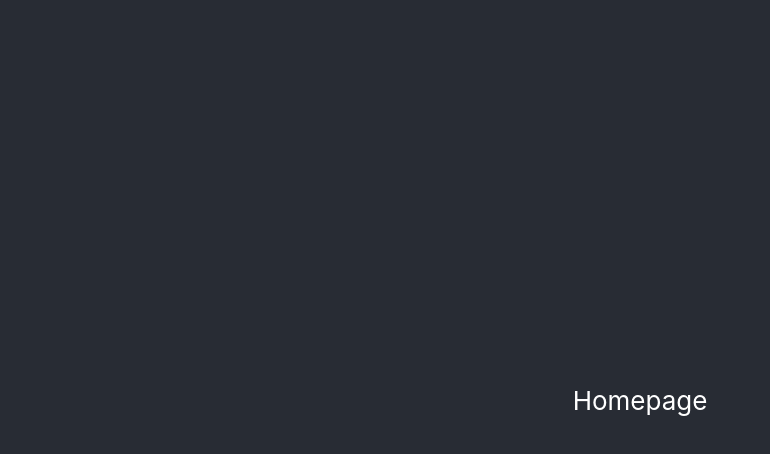
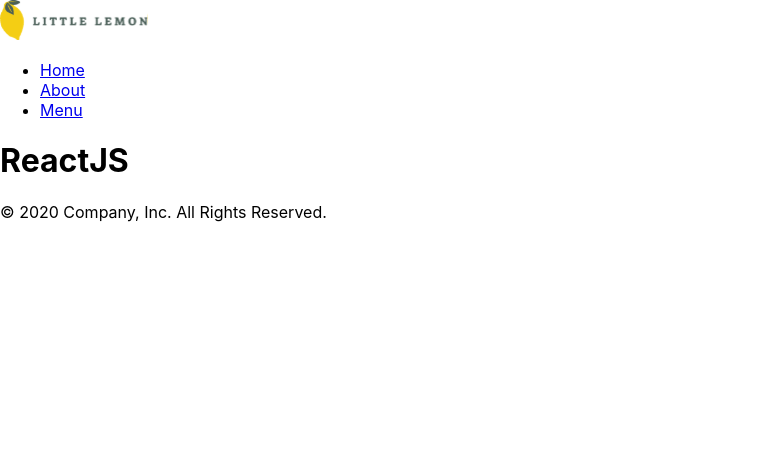
Before and after one commit to kegadev/ml-capstone, a React (Create React App) app: page / in a window 1280 px wide. Shown: the top 454 px of the page, without its empty margins (0-770 px from the left). Built offline with nearby package versions, Linux system fonts and the light colour scheme.

Commit message:
feat: basic Tag structure

```diff
--- a/src/App.js
+++ b/src/App.js
@@ -1,10 +1,16 @@
-import "./App.css";
+// import "./App.css";
+
+import Header from "./components/Header";
+import Main from "./components/Main";
+import Footer from "./components/Footer";
 
 function App() {
   return (
-    <div className="App">
-      <header className="App-header">Homepage</header>
-    </div>
+    <>
+      <Header></Header>
+      <Main></Main>
+      <Footer></Footer>
+    </>
   );
 }
 
--- /dev/null
+++ b/src/components/Footer.js
@@ -0,0 +1,9 @@
+const Footer = () => {
+  return (
+    <footer>
+      <p>© 2020 Company, Inc. All Rights Reserved.</p>
+    </footer>
+  );
+};
+
+export default Footer;
--- /dev/null
+++ b/src/components/Header.js
@@ -0,0 +1,14 @@
+import Nav from "./Nav";
+import logo from "../assets/lemon-logo.svg";
+
+const Header = () => {
+  return (
+    <header>
+      <img src={logo} alt="Lemon Logo" />
+
+      <Nav></Nav>
+    </header>
+  );
+};
+
+export default Header;
--- /dev/null
+++ b/src/components/Main.js
@@ -0,0 +1,9 @@
+const Main = () => {
+  return (
+    <main>
+      <h1>ReactJS</h1>
+    </main>
+  );
+};
+
+export default Main;
--- /dev/null
+++ b/src/components/Nav.js
@@ -0,0 +1,19 @@
+const Nav = () => {
+  return (
+    <nav>
+      <ul>
+        <li>
+          <a href="#">Home</a>
+        </li>
+        <li>
+          <a href="#">About</a>
+        </li>
+        <li>
+          <a href="#">Menu</a>
+        </li>
+      </ul>
+    </nav>
+  );
+};
+
+export default Nav;
```
Also changed, not shown: src/assets/lemon-logo.svg (added).
